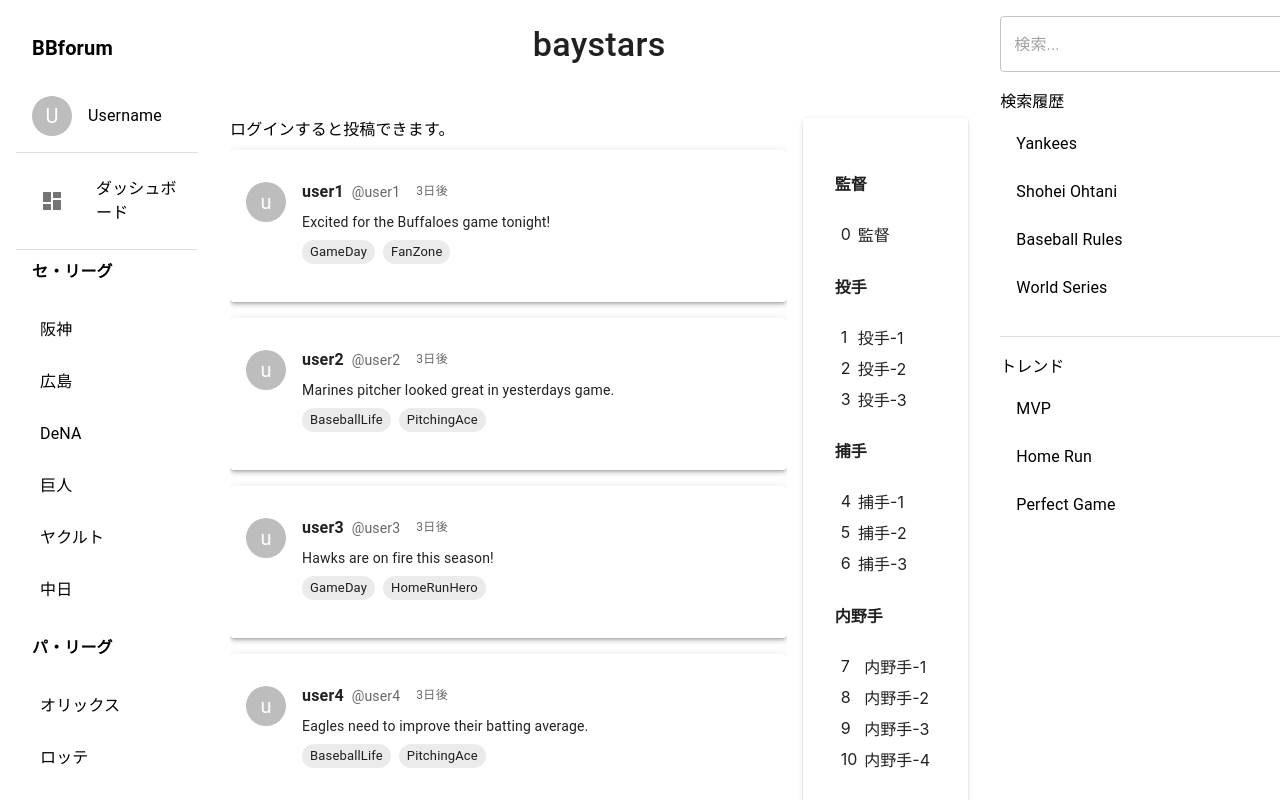
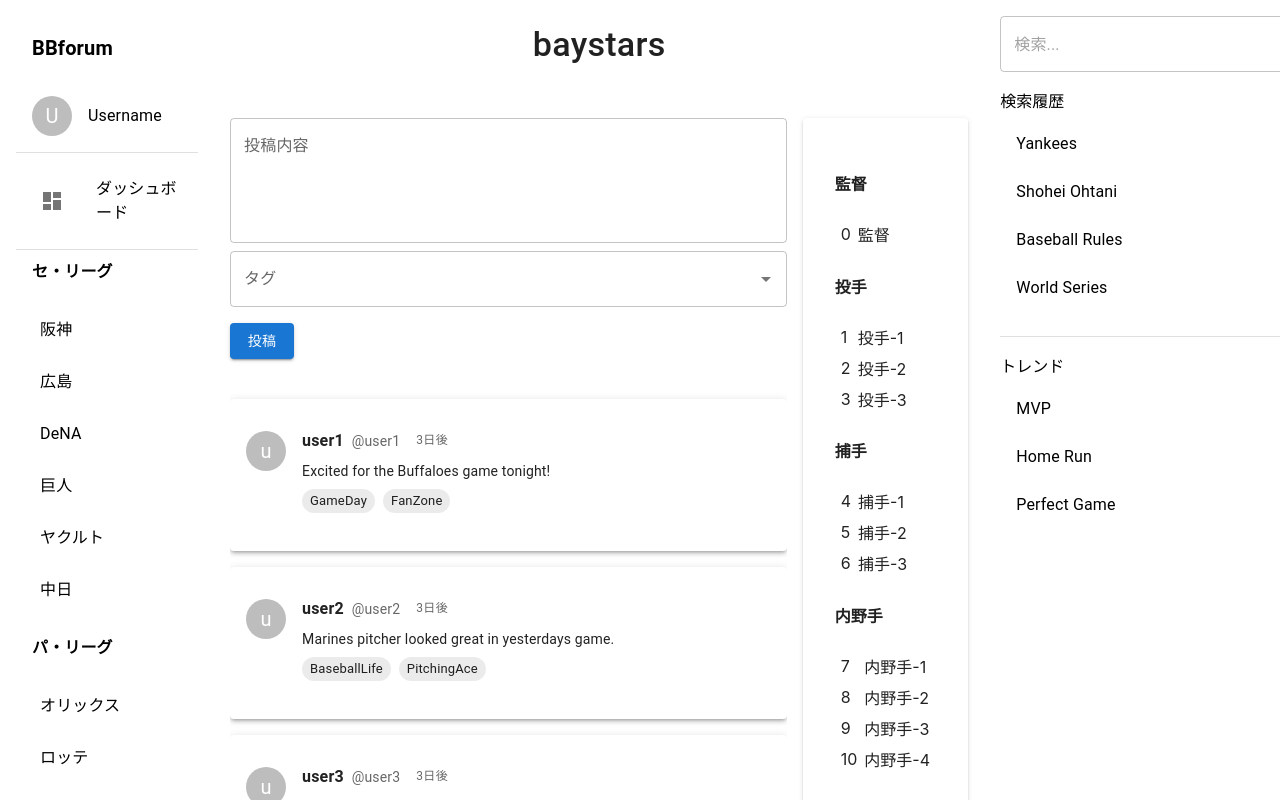
Before and after one commit to TeecaJP/bbforum-front, a React (Create React App) app: page /board/baystars in a window 1280 px wide. Shown: the top 800 px of the page. Built offline with nearby package versions, Linux system fonts and the light colour scheme.

Commit message:
update: Add tagging function to post screen.

```diff
--- a/src/boardPage.js
+++ b/src/boardPage.js
@@ -15,11 +15,22 @@ import {
   Card,
   CardContent,
   Chip,
+  Autocomplete,
+  Paper,
+  styled,
 } from "@mui/material";
 import { format, formatDistanceToNow } from "date-fns";
 import { ja } from "date-fns/locale";
 import PlayerList from "./playerList";
 import { sampleData } from "./src/sampleData";
+
+// Sample Tags
+const availableTags = ['投手-1', '投手-2', '投手-3', '野手-1', '野手-2', '野手-3', '野手-4', '野手-5'];
+
+const CustomPaper = styled(Paper)({
+  maxHeight: '10rem',
+  overflow: 'auto',
+});
 
 function BoardPage() {
   const { team } = useParams();
@@ -27,8 +38,10 @@ function BoardPage() {
   const [username, setUsername] = useState("");
   const [content, setContent] = useState("");
   const [posts, setPosts] = useState(sampleData);
+  const [tags, setTags] = useState([]);
 
-  const isUserSignIn = useSelector(selectIsUserSignIn);
+  //const isUserSignIn = useSelector(selectIsUserSignIn);
+  const isUserSignIn = true;
 
   const handleSubmit = useCallback((e) => {
     e.preventDefault();
@@ -45,6 +58,10 @@ function BoardPage() {
       setContent("");
     }
   }, [userId, content, posts]);
+
+  const handleTagChange = (event, newValue) => {
+    setTags(newValue);
+  };
 
   const filteredPosts = useMemo(() =>
     posts,
@@ -70,23 +87,46 @@ function BoardPage() {
       <Box flexGrow={1} sx={{ flex: 1 }}>
         {isUserSignIn ? (
           <Box component="form" onSubmit={handleSubmit} mb={4}>
+            {/*
             <TextField
               fullWidth
               label="お名前"
               value={userId}
               onChange={(e) => setUsername(e.target.value)}
-              margin="normal"
+              sx={{ marginBottom: 1 }}
             />
+            */}
             <TextField
               fullWidth
               label="投稿内容"
               value={content}
               onChange={(e) => setContent(e.target.value)}
-              margin="normal"
+              sx={{ marginBottom: 1 }}
               multiline
               rows={4}
             />
-            <Button type="submit" variant="contained" color="primary">
+            <Autocomplete
+              multiple
+              options={availableTags}
+              value={tags}
+              onChange={handleTagChange}
+              sx={{ marginBottom: 1 }}
+              PaperComponent={(props) => <CustomPaper {...props} />}
+              renderInput={(params) => (
+                <TextField {...params} variant="outlined" label="タグ" placeholder="タグを選択" />
+              )}
+              renderTags={(value, getTagProps) =>
+                value.map((option, index) => (
+                  <Chip
+                    key={option}
+                    label={option}
+                    {...getTagProps({ index })}
+                    variant="outlined"
+                  />
+                ))
+              }
+            />
+            <Button type="submit" variant="contained" color="primary" sx={{ marginTop: 1 }}>
               投稿
             </Button>
           </Box>
```
